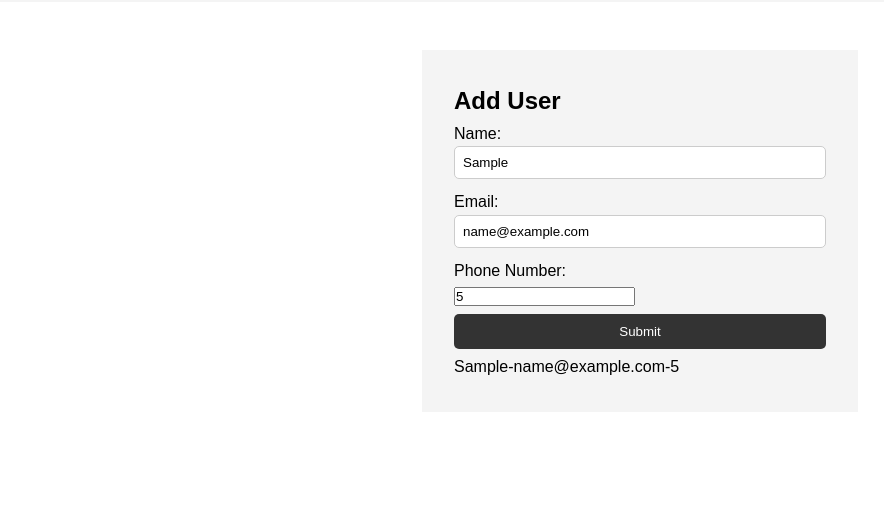
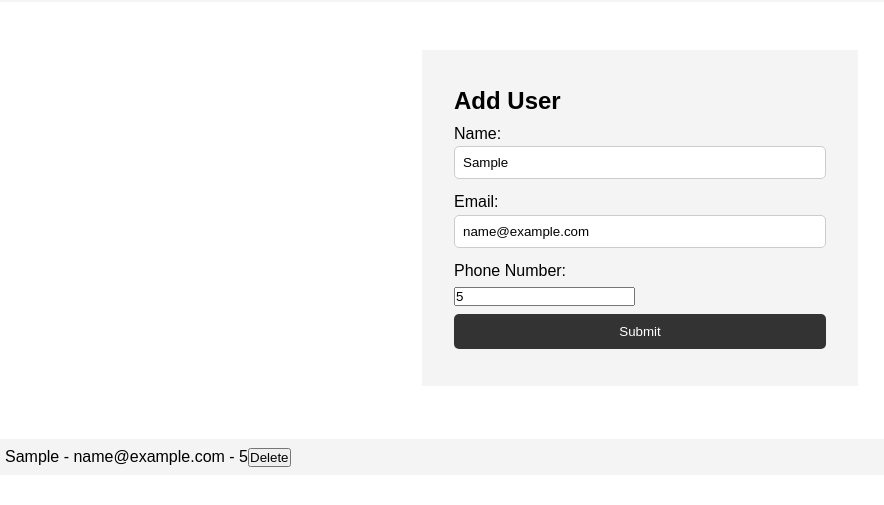
Before and after one commit to Neetu981/rep, a browser extension: page dom/form.html in a window 1280 px wide. Both pictures are taken after typing "Sample", "name@example.com", "5" into the empty fields and a click on the input "Submit". Shown: the part 81-586 px from the top of the page, without its empty margins (0-884 px from the left). Drawn offline with Linux system fonts and the light colour scheme.

Commit message:
deletedata

```diff
--- a/dom/form.html
+++ b/dom/form.html
@@ -110,9 +110,10 @@ header {
         <div class="msg"></div>
       </form>
     </section>
+    <ul id='listOfItems'></ul>
     <script>
       function saveToLocalStorage(event){
-
+        event.preventDefault()
         const name =event.target.username.value
         const email=event.target.email.value
         const phone=event.target.phone.value
@@ -121,11 +122,25 @@ header {
           email:email,
           phone_number:phone
         }
-        event.preventDefault()
         localStorage.setItem(email,JSON.stringify(obj))
-        var msg=document.querySelector('.msg')
-        msg.innerHTML=`${name}-${email}-${phone}`
-      }
+        showUserOnScreen(obj)
+}
+function showUserOnScreen(obj){
+  const parentElem=document.querySelector('#listOfItems')
+  const childElem=document.createElement('li')
+  childElem.textContent=obj.name+' - '+obj.email+' - '+obj.phone_number
+
+  const deletebtn=document.createElement('input')
+  deletebtn.type='button'
+  deletebtn.value='Delete'
+  deletebtn.onclick=()=>{
+    localStorage.removeItem(obj.email)
+    parentElem.removeChild(childElem)
+  }
+  childElem.appendChild(deletebtn)
+  parentElem.appendChild(childElem)
+}
+
 
     </script>
   </body>
```
